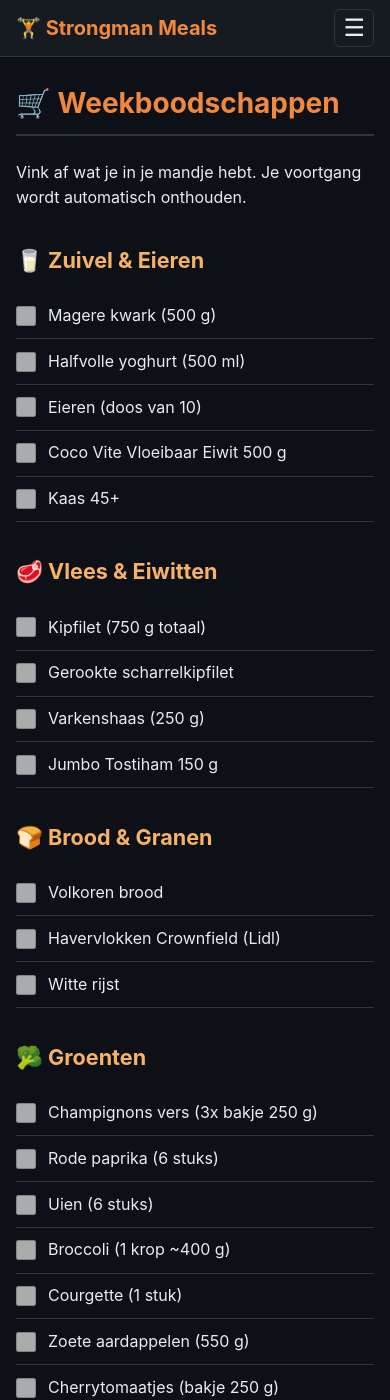
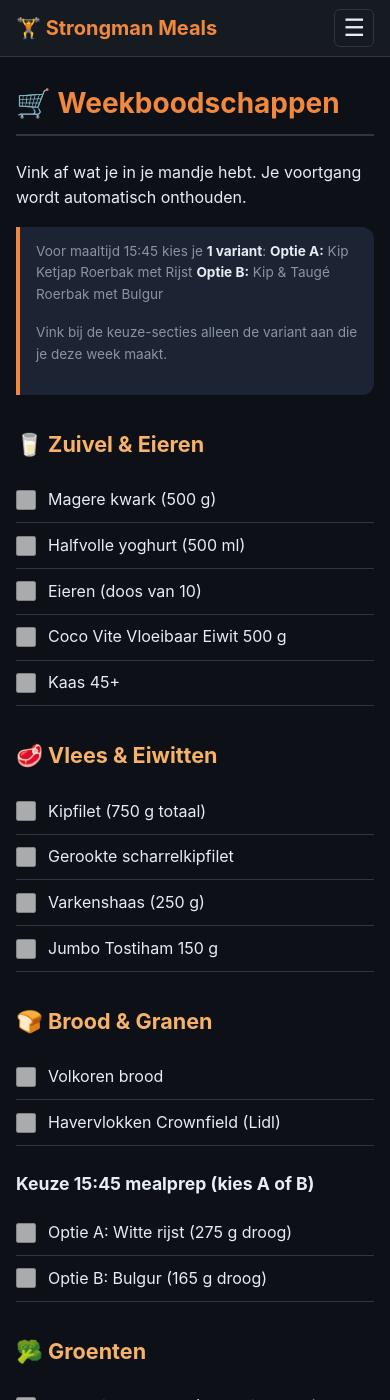
Before and after one commit to Marc013/mealprep, a Jekyll site: the page built from docs/boodschappen.md, in a window 390 px wide and 1400 px high. Built offline with Jekyll 4.4.1, drawn with Linux system fonts in a browser that asks for light colours; some of the changed text lies outside the part shown.

Commit message:
Add alternative meal option and update ingredient list for mealprep

```diff
--- a/docs/_includes/nav.html
+++ b/docs/_includes/nav.html
@@ -19,6 +19,9 @@
                             (di,do)</a></li>
                     <li><a href="{{ '/maaltijden/maaltijd-4-kip-ketjap-roerbak' | relative_url }}">15:45 Kip Ketjap</a>
                     </li>
+                    <li><a href="{{ '/maaltijden/maaltijd-4b-kip-tauge-roerbak-bulgur' | relative_url }}">15:45 Kip
+                            &amp; Taugé (alt)</a>
+                    </li>
                     <li><a href="{{ '/maaltijden/maaltijd-5-stoofpot' | relative_url }}">18:30 Stoofpot</a></li>
                     <li><a href="{{ '/maaltijden/maaltijd-6-whey-shake-avond' | relative_url }}">21:15 Whey Shake</a>
                     </li>
--- a/docs/assets/css/style.css
+++ b/docs/assets/css/style.css
@@ -297,6 +297,10 @@ tr:hover {
 @media (max-width: 600px) {
     table {
         font-size: 0.8rem;
+        display: block;
+        overflow-x: auto;
+        white-space: nowrap;
+        -webkit-overflow-scrolling: touch;
     }
 
     th,
@@ -394,6 +398,13 @@ blockquote {
 
 blockquote strong {
     color: var(--text);
+}
+
+@media (max-width: 600px) {
+    blockquote {
+        font-size: 0.85rem;
+        padding: 0.85rem 1rem;
+    }
 }
 
 /* ── MACRO BADGE ── */
--- a/docs/boodschappen.md
+++ b/docs/boodschappen.md
@@ -4,6 +4,12 @@ title: "🛒 Weekboodschappen"
 
 Vink af wat je in je mandje hebt. Je voortgang wordt automatisch onthouden.
 {: .text-muted}
+
+> Voor maaltijd 15:45 kies je **1 variant**:
+> **Optie A:** Kip Ketjap Roerbak met Rijst
+> **Optie B:** Kip & Taugé Roerbak met Bulgur
+>
+> Vink bij de keuze-secties alleen de variant aan die je deze week maakt.
 
 ## 🥛 Zuivel & Eieren
 
@@ -24,18 +30,28 @@ Vink af wat je in je mandje hebt. Je voortgang wordt automatisch onthouden.
 
 - [ ] Volkoren brood
 - [ ] Havervlokken Crownfield (Lidl)
-- [ ] Witte rijst
+
+### Keuze 15:45 mealprep (kies A of B)
+
+- [ ] Optie A: Witte rijst (275 g droog)
+- [ ] Optie B: Bulgur (165 g droog)
 
 ## 🥦 Groenten
 
 - [ ] Champignons vers (3x bakje 250 g)
 - [ ] Rode paprika (6 stuks)
 - [ ] Uien (6 stuks)
-- [ ] Broccoli (1 krop ~400 g)
 - [ ] Courgette (1 stuk)
 - [ ] Zoete aardappelen (550 g)
 - [ ] Cherrytomaatjes (bakje 250 g)
 - [ ] Gemengde sla (IJsbergsla & Veldsla) 200 g
+
+### Keuze 15:45 mealprep (kies A of B)
+
+- [ ] Optie A: Broccoli (1 krop ~400 g)
+- [ ] Optie B: Taugé (875 g)
+- [ ] Optie B: Prei (400 g)
+- [ ] Optie B: Wortel (250 g)
 
 ## 🍎 Fruit
 
```
Also changed, not shown: other parts of docs/boodschappen.md (+1 -0 lines), docs/index.md (+8 -1 lines), docs/maaltijden/index.md (+8 -1 lines), docs/maaltijden/maaltijd-4-kip-ketjap-roerbak.md (+2 -0 lines), docs/maaltijden/maaltijd-4b-kip-tauge-roerbak-bulgur.md (added, +75 -0 lines), src/Ingredienten.md (added, +92 -0 lines).
